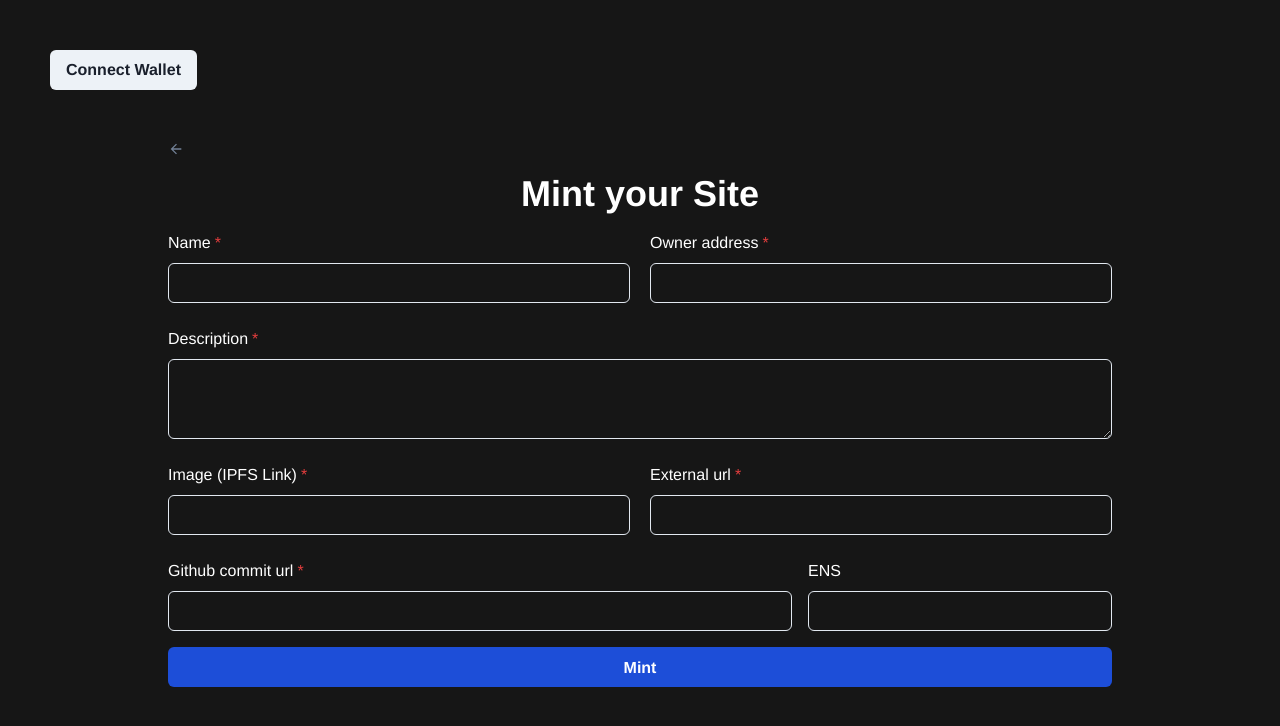
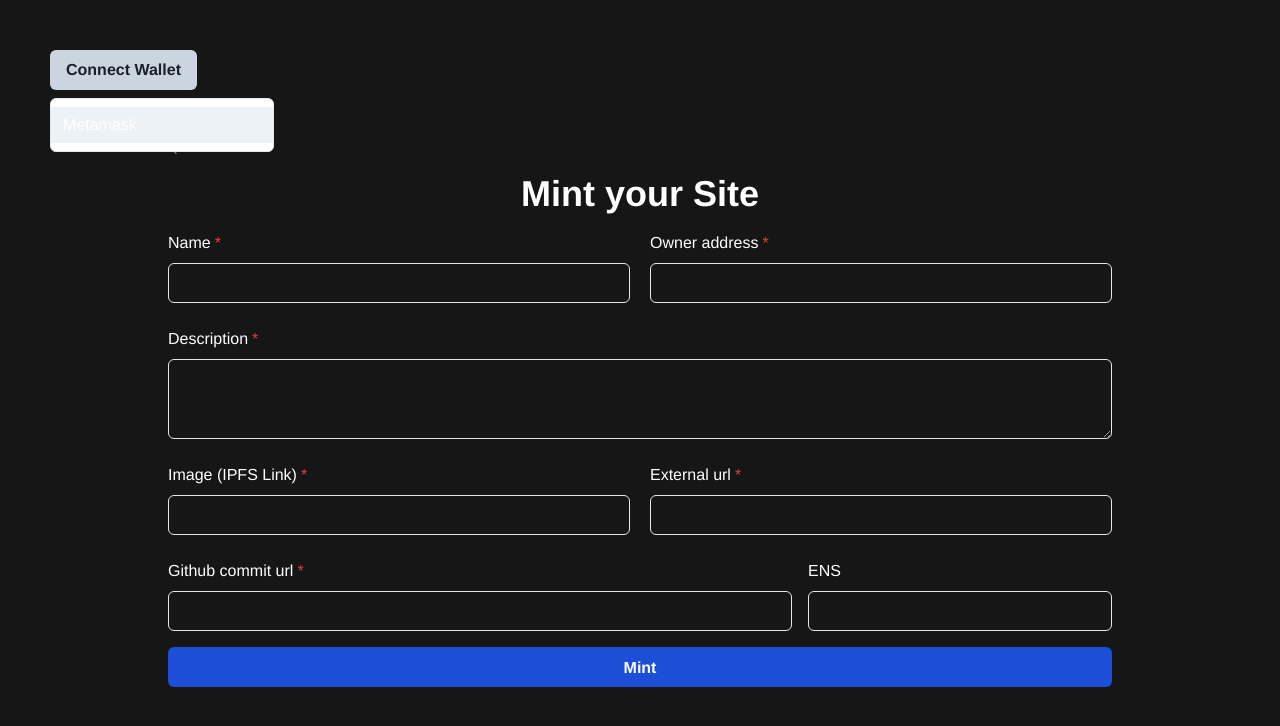
Before and after one commit to fleekxyz/non-fungible-apps, a React (Vite) app in the folder ui/: page /mint-site in a window 1280 px wide. Both pictures are taken after a click on the button "Connect Wallet". Shown: the top 726 px of the page. Built offline with nearby package versions, Linux system fonts and the light colour scheme.

Commit message:
feat: wallet menus and disconnect function

```diff
--- a/ui/src/components/wallet-button/wallet-button.tsx
+++ b/ui/src/components/wallet-button/wallet-button.tsx
@@ -1,15 +1,35 @@
 import { useCallback } from 'react';
 import { useAppDispatch, useWalletStore, walletActions } from '@/store';
-import { Button } from '@chakra-ui/react';
 import { contractAddress } from '@/utils';
+import { Menu, MenuButton, MenuList, MenuItem, Button } from '@chakra-ui/react';
 
 const WalletMenu: React.FC = () => {
-  const { account = '' } = useWalletStore();
+  const { account = '', provider } = useWalletStore();
 
-  return <Button>Wallet {`(${contractAddress(account)})`}</Button>;
+  const dispatch = useAppDispatch();
+
+  const handleCopyAccount = useCallback(() => {
+    navigator.clipboard.writeText(account);
+  }, [account]);
+
+  const handleDisconnect = useCallback(() => {
+    dispatch(walletActions.disconnect());
+  }, [dispatch]);
+
+  return (
+    <Menu>
+      <MenuButton as={Button}>
+        {`${provider} (${contractAddress(account)})`}
+      </MenuButton>
+      <MenuList>
+        <MenuItem onClick={handleCopyAccount}>Copy Account</MenuItem>
+        <MenuItem onClick={handleDisconnect}>Disconnect</MenuItem>
+      </MenuList>
+    </Menu>
+  );
 };
 
-const ConnectionButton: React.FC = () => {
+const ConnectionMenu: React.FC = () => {
   const { state } = useWalletStore();
 
   const dispatch = useAppDispatch();
@@ -19,13 +39,18 @@ const ConnectionButton: React.FC = () => {
   }, [dispatch]);
 
   return (
-    <Button
-      onClick={handleConnectWallet}
-      isLoading={state === 'loading'}
-      disabled={state === 'loading'}
-    >
-      Connect Wallet
-    </Button>
+    <Menu>
+      <MenuButton
+        as={Button}
+        isLoading={state === 'loading'}
+        disabled={state === 'loading'}
+      >
+        Connect Wallet
+      </MenuButton>
+      <MenuList>
+        <MenuItem onClick={handleConnectWallet}>Metamask</MenuItem>
+      </MenuList>
+    </Menu>
   );
 };
 
@@ -36,5 +61,5 @@ export const WalletButton: React.FC = () => {
     return <WalletMenu />;
   }
 
-  return <ConnectionButton />;
+  return <ConnectionMenu />;
 };
--- a/ui/src/store/features/wallet/wallet-slice.ts
+++ b/ui/src/store/features/wallet/wallet-slice.ts
@@ -28,10 +28,7 @@ export const walletSlice = createSlice({
   name: 'wallet',
   initialState,
   reducers: {
-    setProvider: (
-      state,
-      action: PayloadAction<Exclude<WalletState.Provider, null>>
-    ) => {
+    setProvider: (state, action: PayloadAction<WalletState.Provider>) => {
       state.provider = action.payload;
     },
     setAccount: (state, action: PayloadAction<string>) => {
@@ -43,6 +40,12 @@ export const walletSlice = createSlice({
       action: PayloadAction<Exclude<WalletState.State, 'connected'>>
     ) => {
       state.state = action.payload;
+      state.provider = null;
+      state.account = undefined;
+    },
+    disconnect: (state) => {
+      state.state = 'disconnected';
+      state.provider = null;
       state.account = undefined;
     },
   },
```
